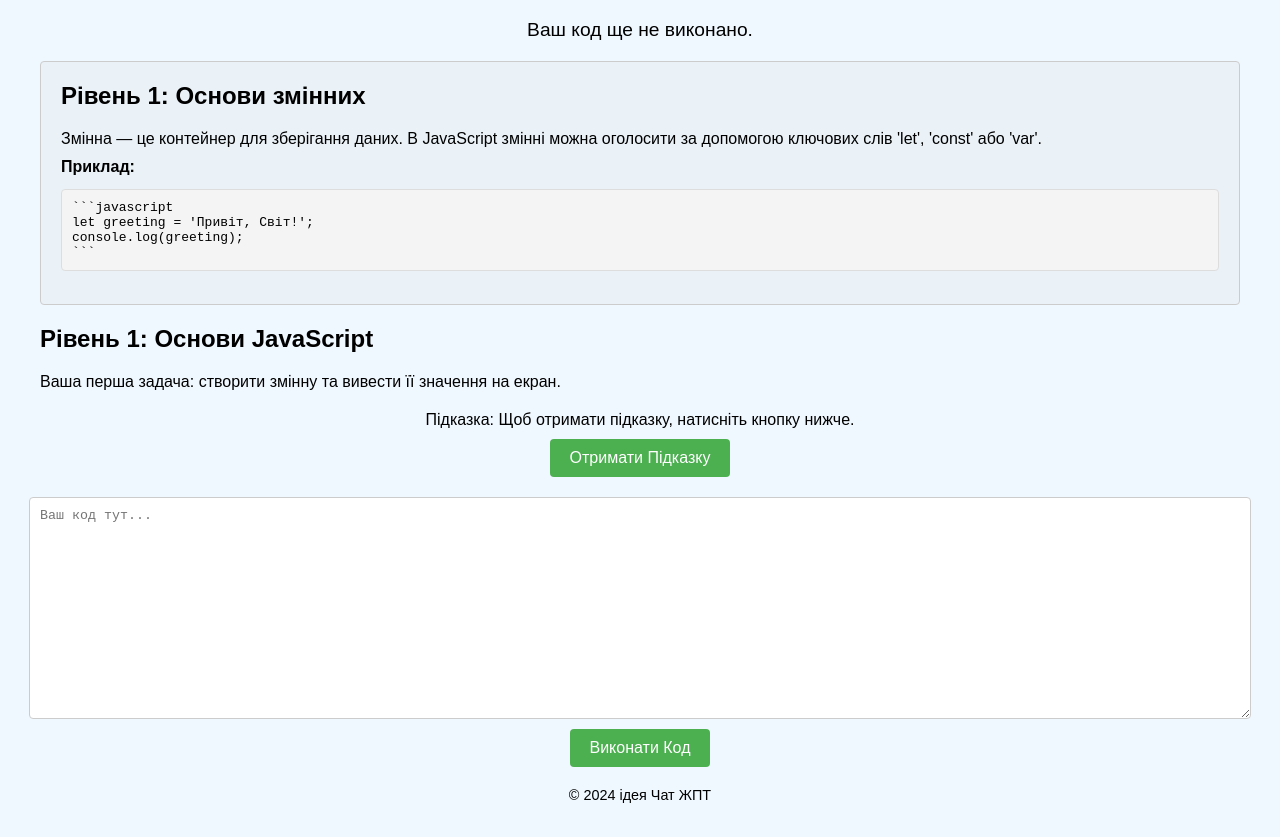
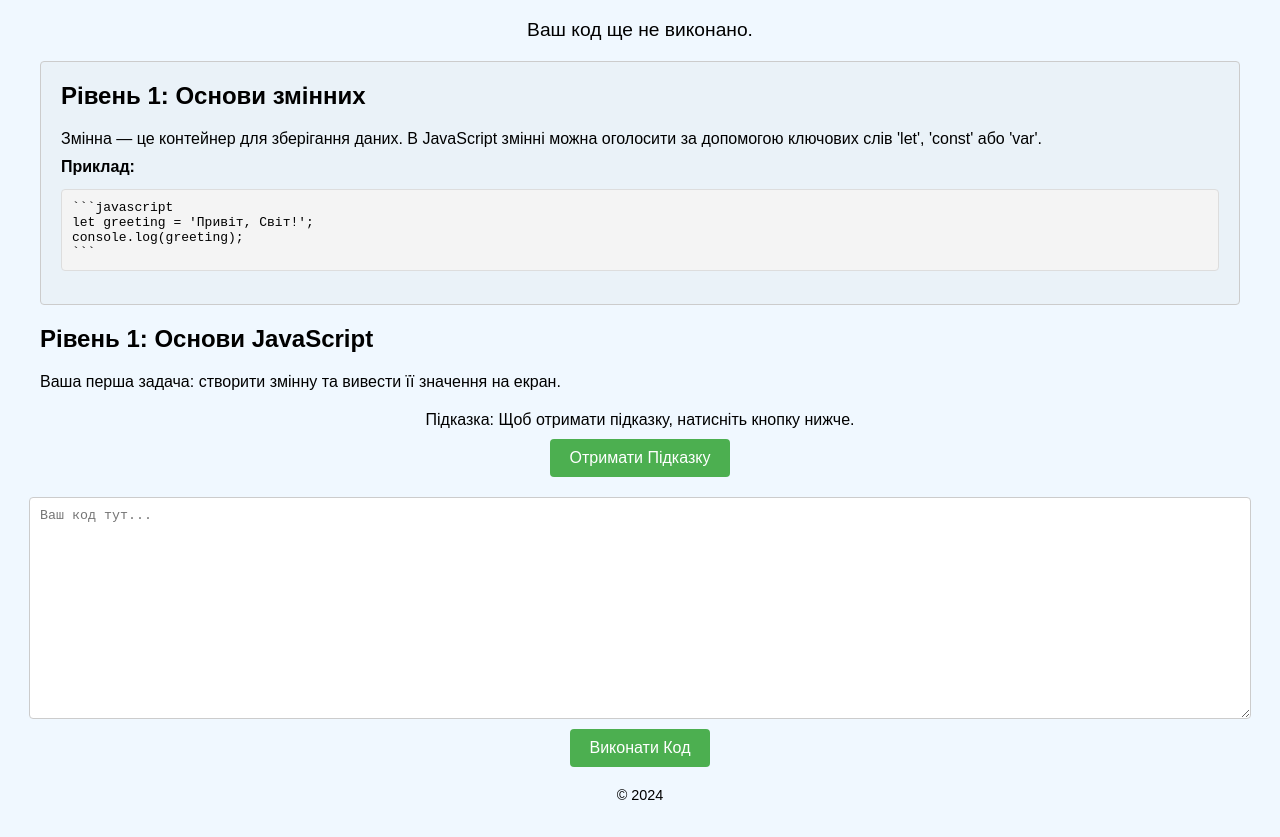
Before and after one commit to Yana0maybe0Shevchenko/-_-, a plain HTML site: page index.html in a window 1280 px wide. Shown: the part 81-918 px from the top of the page. Drawn offline with Linux system fonts and the light colour scheme.

Commit message:
Update index.html

```diff
--- a/index.html
+++ b/index.html
@@ -33,7 +33,7 @@
         </main>
 
         <footer>
-            <p>© 2024 ідея Чат ЖПТ</p>
+            <p>© 2024</p>
         </footer>
 
     </div>
```
